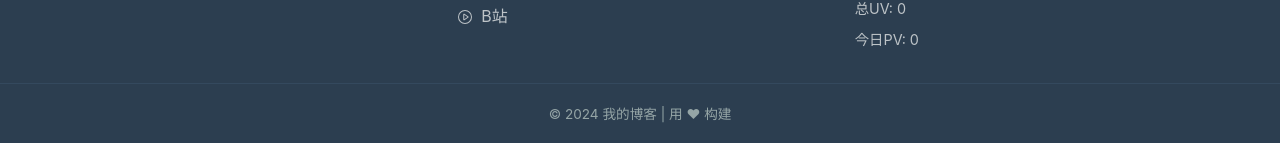
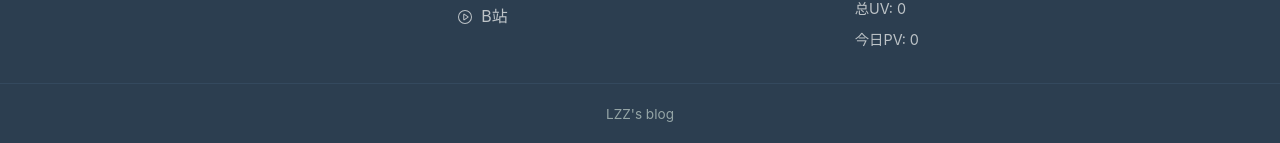
Before and after one commit to zizheng615/blog, a Vue app in the folder frontend/: page / in a window 1280 px wide. Shown: the part 654-797 px from the top of the page. Built offline with nearby package versions, Linux system fonts and the light colour scheme; no server answers.

Commit message:
chore: 页脚版权改为 LZZ's blog

```diff
--- a/frontend/src/components/common/FooterBar.vue
+++ b/frontend/src/components/common/FooterBar.vue
@@ -33,7 +33,7 @@
     </div>
 
     <div class="copyright">
-      © 2024 我的博客 | 用 ❤ 构建
+      LZZ's blog
     </div>
   </footer>
 </template>
```
